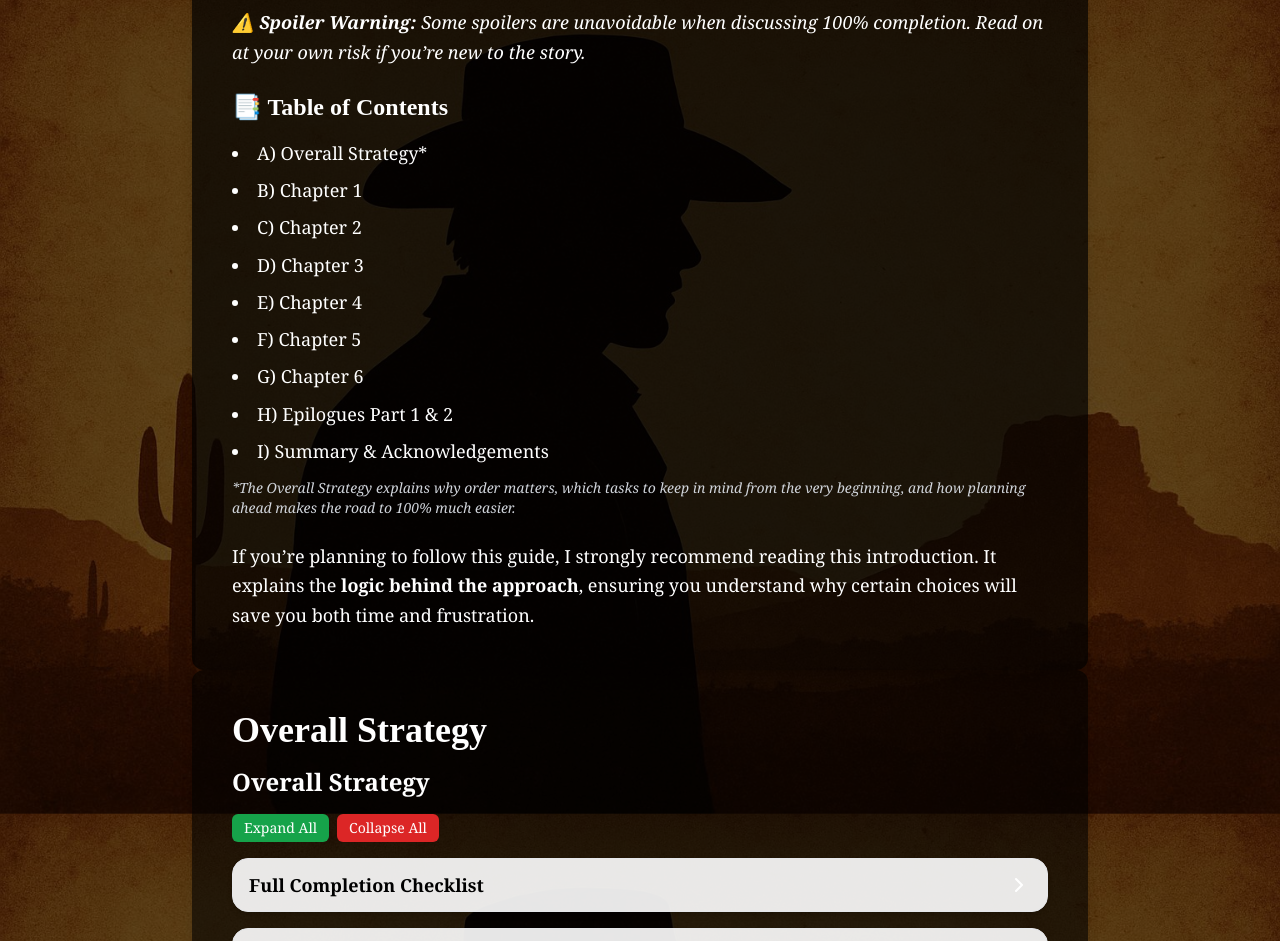
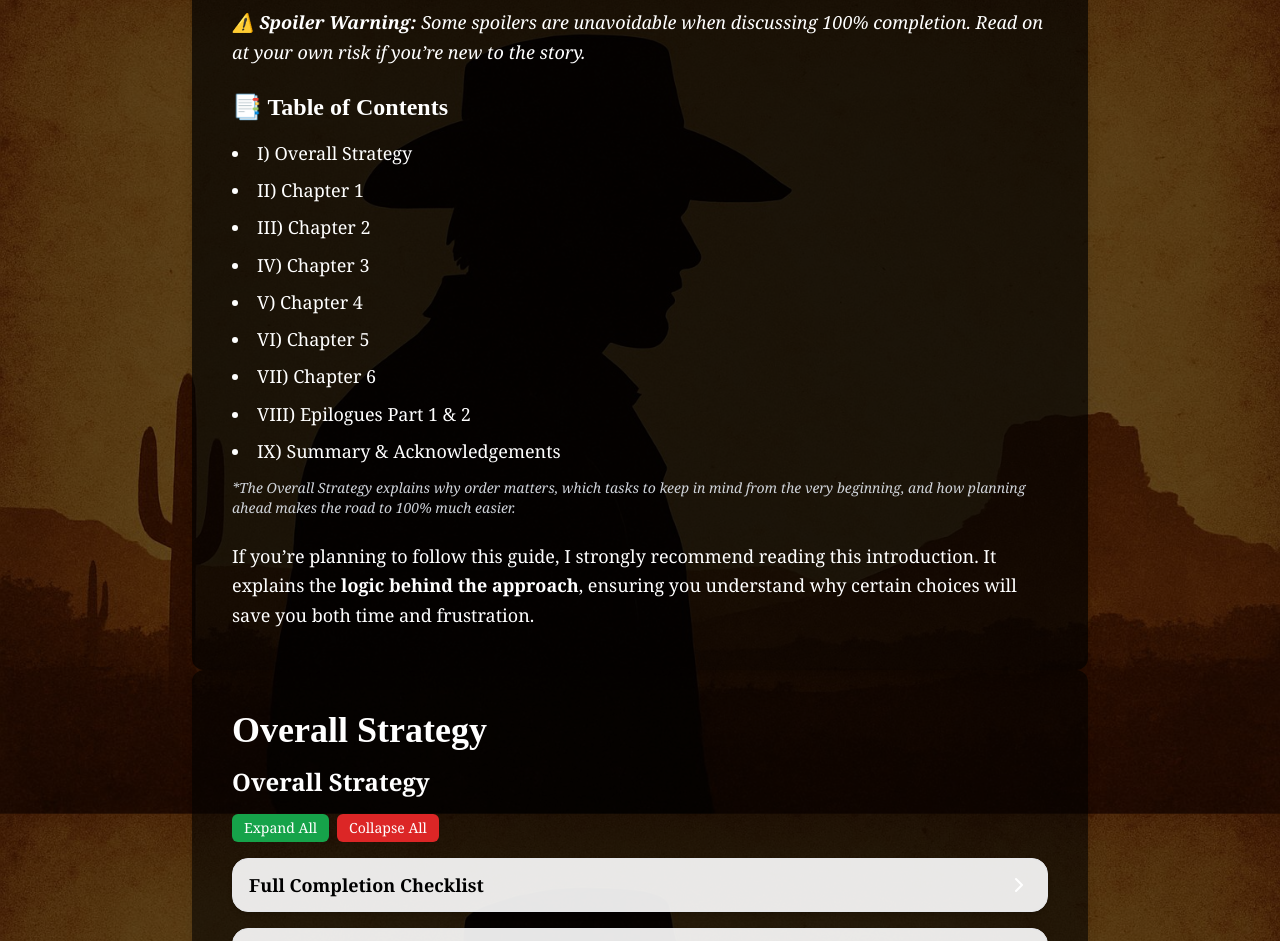
Before and after one commit to ScottA-Reeve/rdr2-100-checklist-react, a React (Vite) app: page / in a window 1280 px wide. Shown: the part 893-1834 px from the top of the page. Built offline with nearby package versions, Linux system fonts and the light colour scheme.

Commit message:
update message

```diff
--- a/src/components/IntroSection.jsx
+++ b/src/components/IntroSection.jsx
@@ -64,47 +64,47 @@ function IntroSection() {
         <ul className="list-disc list-inside space-y-2 text-lg leading-relaxed">
           <li>
             <a href="#overall-strategy" className="hover:underline">
-              A) Overall Strategy*
+              I) Overall Strategy
             </a>
           </li>
           <li>
             <a href="#chapter-1" className="hover:underline">
-              B) Chapter 1
+             II) Chapter 1
             </a>
           </li>
           <li>
             <a href="#chapter-2" className="hover:underline">
-              C) Chapter 2
+             III) Chapter 2
             </a>
           </li>
           <li>
             <a href="#chapter-3" className="hover:underline">
-              D) Chapter 3
+             IV) Chapter 3
             </a>
           </li>
           <li>
             <a href="#chapter-4" className="hover:underline">
-              E) Chapter 4
+             V) Chapter 4
             </a>
           </li>
           <li>
             <a href="#chapter-5" className="hover:underline">
-              F) Chapter 5
+             VI) Chapter 5
             </a>
           </li>
           <li>
             <a href="#chapter-6" className="hover:underline">
-              G) Chapter 6
+             VII) Chapter 6
             </a>
           </li>
           <li>
             <a href="#epilogues" className="hover:underline">
-              H) Epilogues Part 1 &amp; 2
+             VIII) Epilogues Part 1 &amp; 2
             </a>
           </li>
           <li>
             <a href="#summary" className="hover:underline">
-              I) Summary &amp; Acknowledgements
+             IX) Summary &amp; Acknowledgements
             </a>
           </li>
         </ul>
```
